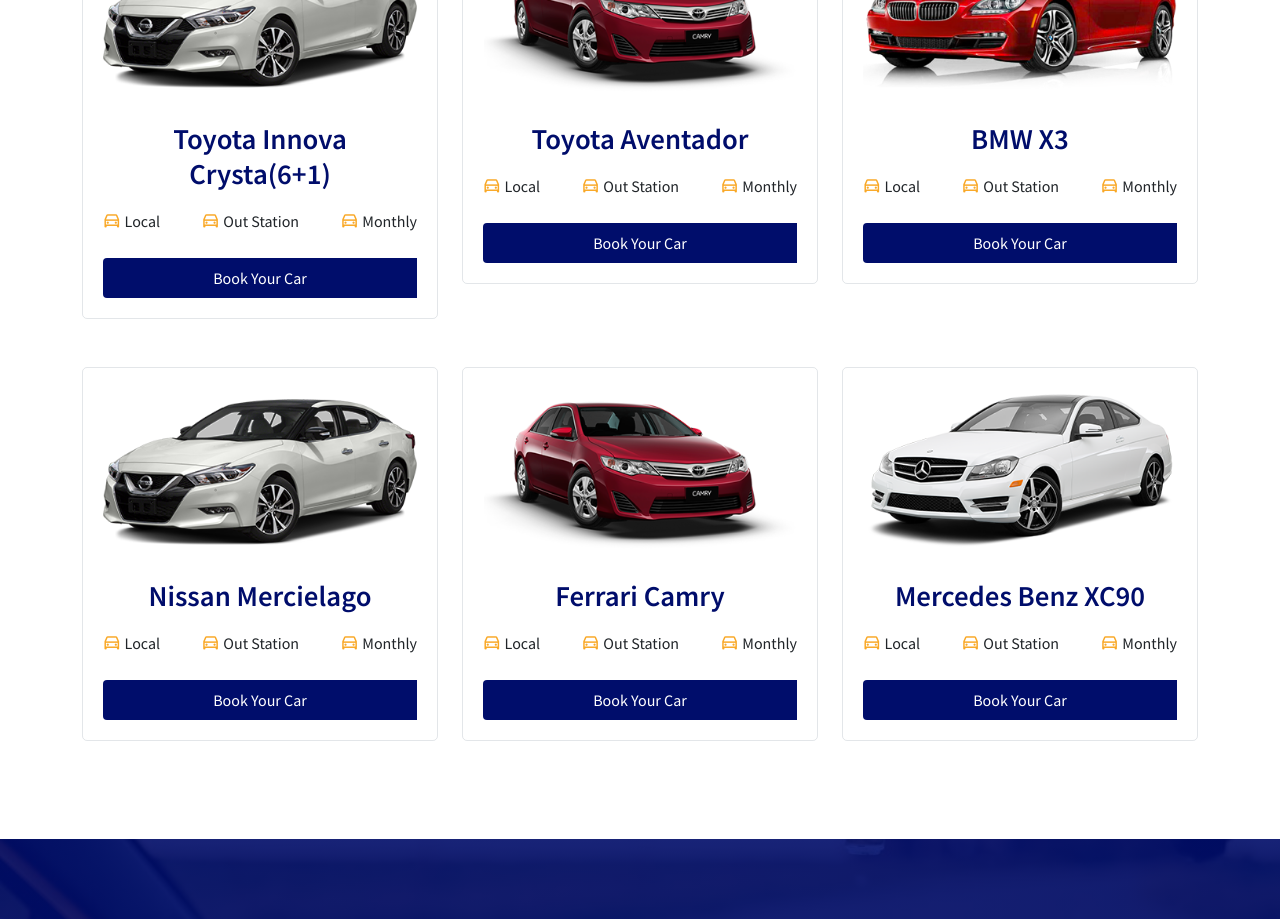
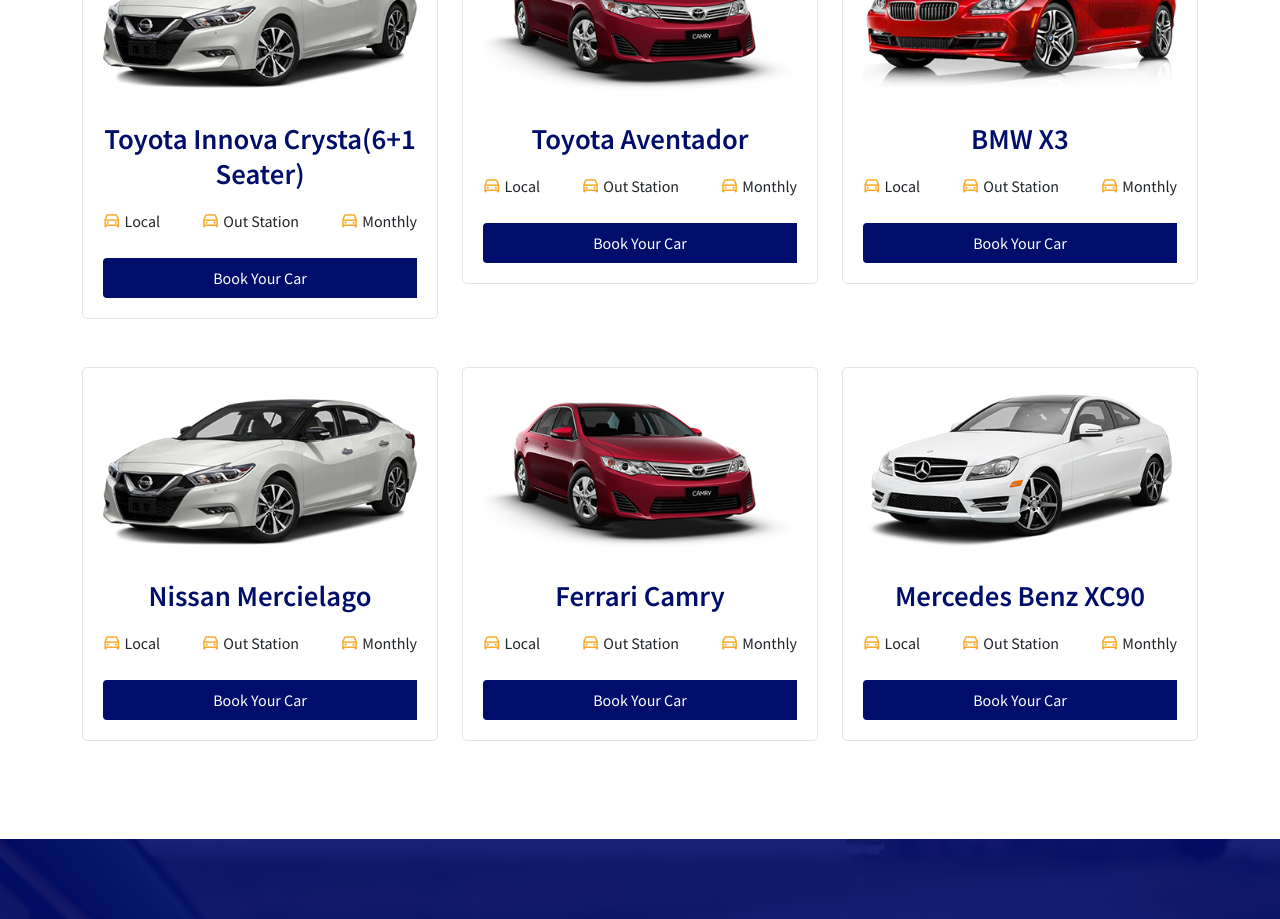
Before and after one commit to vermanand1998/SACHINCUNIONCAB, a React (Create React App) app: page /home in a window 1280 px wide. Shown: the part 2740-3659 px from the top of the page. Built offline with nearby package versions, Linux system fonts and the light colour scheme.

Commit message:
Update carData.js

```diff
--- a/src/assets/data/carData.js
+++ b/src/assets/data/carData.js
@@ -13,7 +13,7 @@
     id: 1,
     brand: "Toyota",
     rating: 112,
-    carName: "Toyota Innova Crysta(6+1)",
+    carName: "Toyota Innova Crysta(6+1 Seater)",
     imgUrl: img01,
     model: "Model 3",
     price: 44,
```
